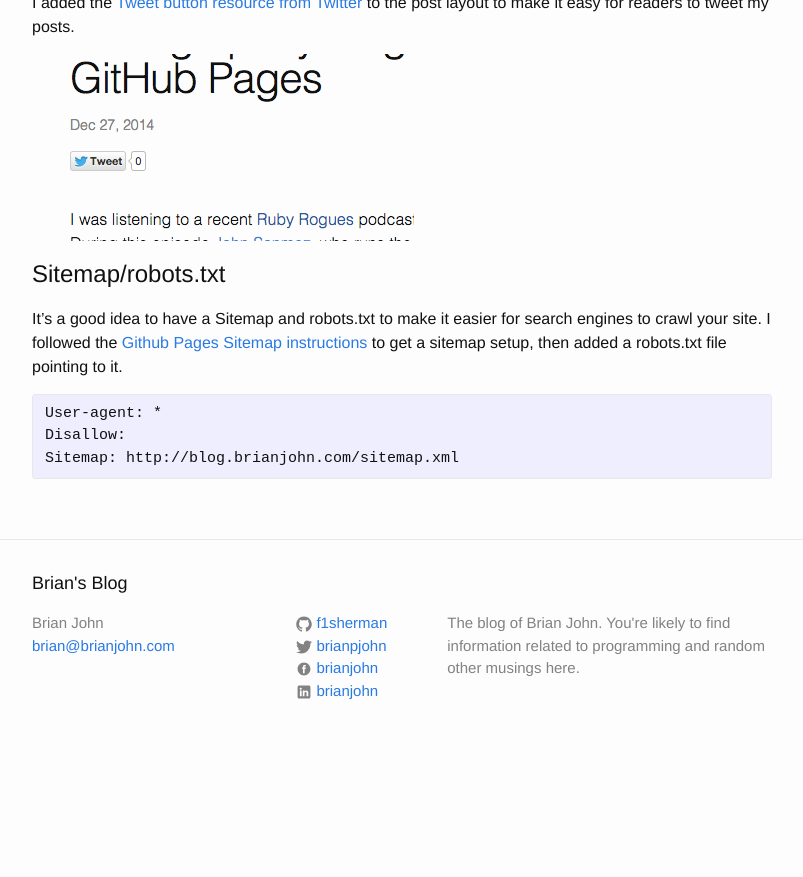
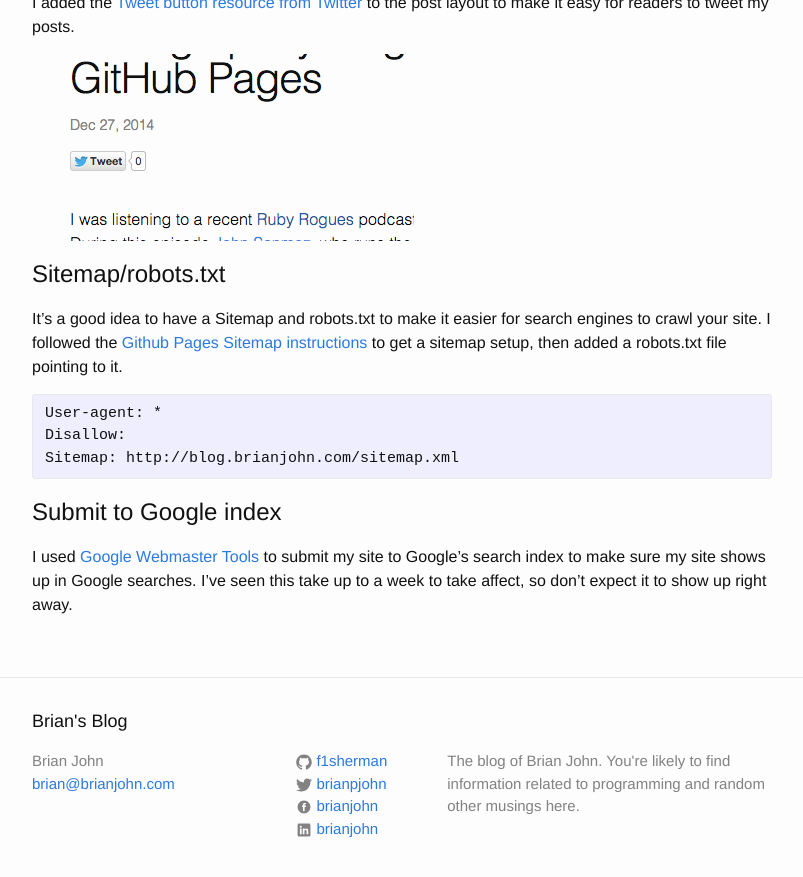
Before and after one commit to f1sherman/f1sherman.github.io, a Jekyll site: the page built from _posts/2014-12-27-setting-up-my-blog-using-jekyll-and-github-pages.markdown, in a window 1280 px wide and 900 px high, scrolled down 3545 px. Shown: the top 877 px of the window, without its empty margins (238-1041 px from the left). Built offline with Jekyll 4.4.1, drawn with Linux system fonts in a browser that asks for light colours; comment, search, counter and statistics services are not loaded; before the commit the page ends 4307 px from its top, so only the background shows below that.

Commit message:
Add note about submitting site to Google index

```diff
--- a/_posts/2014-12-27-setting-up-my-blog-using-jekyll-and-github-pages.markdown
+++ b/_posts/2014-12-27-setting-up-my-blog-using-jekyll-and-github-pages.markdown
@@ -86,6 +86,11 @@ Disallow:
 Sitemap: http://blog.brianjohn.com/sitemap.xml
 {% endhighlight %}
 
+Submit to Google index
+======================
+
+I used [Google Webmaster Tools][webmaster-tools] to submit my site to Google's search index to make sure my site shows up in Google searches. I've seen this take up to a week to take affect, so don't expect it to show up right away.
+
 [custom-domain]:        https://help.github.com/articles/setting-up-a-custom-domain-with-github-pages/
 [disqus]:               https://disqus.com/
 [disqus-html]:          https://github.com/f1sherman/f1sherman.github.io/blob/f79093961e1eb5b434941d1b286f6baa0da381d3/_includes/disqus.html
@@ -107,3 +112,4 @@ Sitemap: http://blog.brianjohn.com/sitemap.xml
 [sonmez-twitter]:       https://twitter.com/jsonmez
 [svg-editor]:           http://petercollingridge.appspot.com/svg-editor
 [tweet-button]:         https://about.twitter.com/resources/buttons#tweet
+[webmaster-tools]:      https://www.google.com/webmasters/tools/home?hl=en
```
